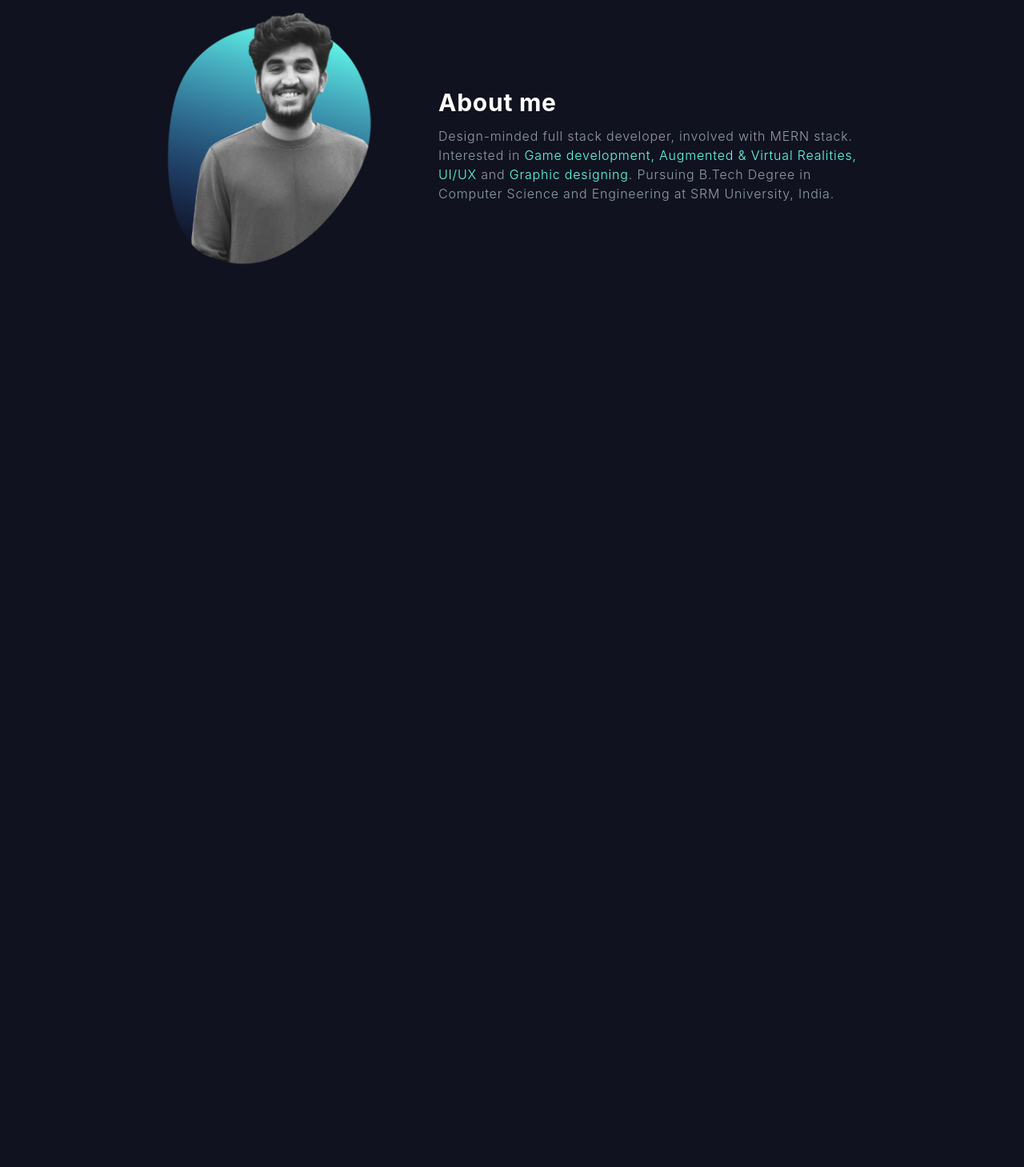
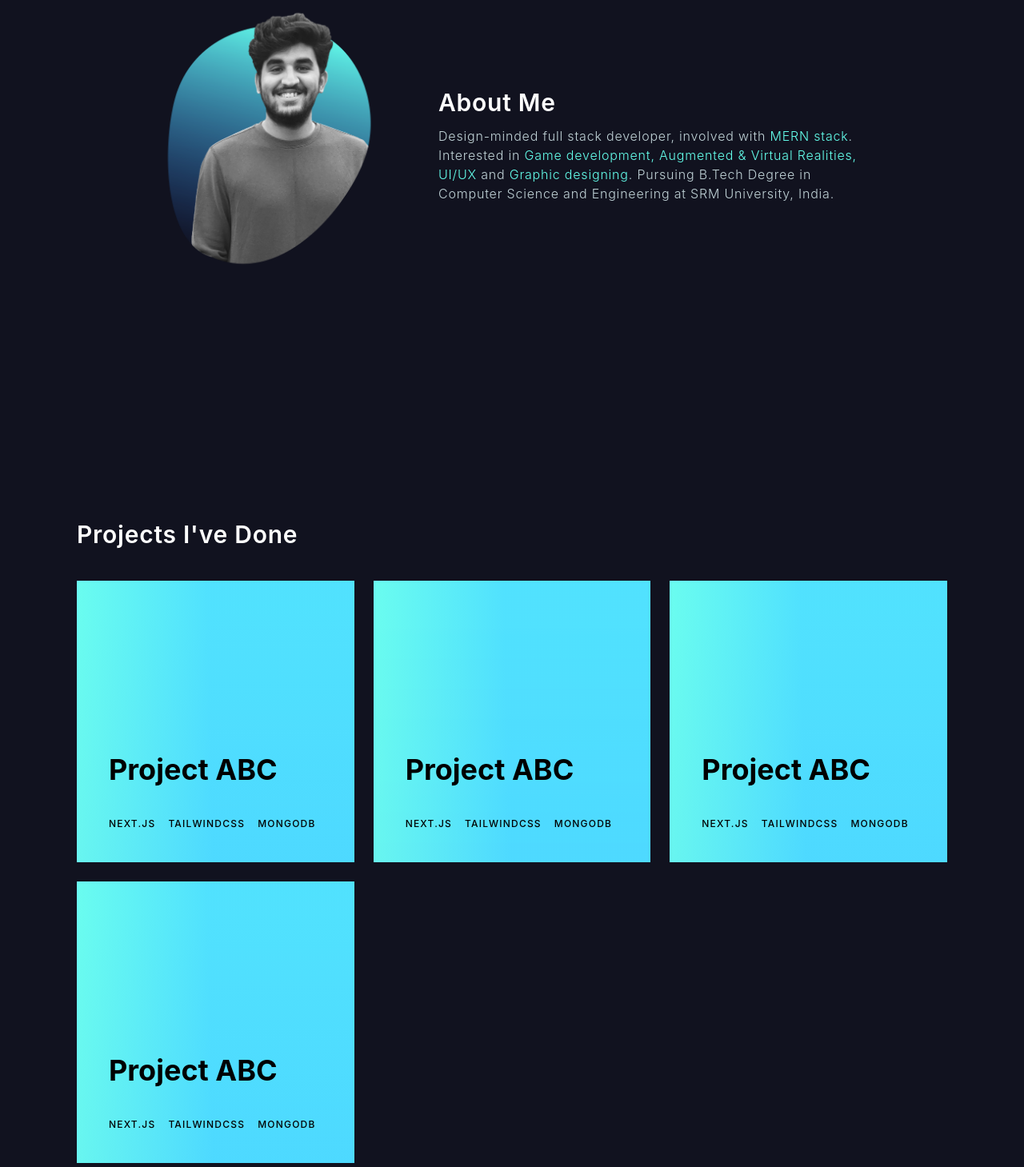
Before and after one commit to soilshubham/soilshubham.github.io, a React (Create React App) app: page / in a window 1280 px wide. Shown: the part 1031-2490 px from the top of the page at 80% size. Before the commit the page ends 1489 px from the top, so only its background shows below. Built offline with nearby package versions, Linux system fonts and the light colour scheme.

Commit message:
added project

```diff
--- a/package.json
+++ b/package.json
@@ -1,5 +1,6 @@
 {
   "name": "portfolio-new",
+  "homepage": "https://soilshubham.github.io",
   "version": "0.1.0",
   "private": true,
   "dependencies": {
@@ -12,6 +13,8 @@
     "web-vitals": "^2.1.4"
   },
   "scripts": {
+    "predeploy": "npm run build",
+    "deploy": "gh-pages -d build",
     "start": "react-scripts start",
     "build": "react-scripts build",
     "test": "react-scripts test",
--- a/src/App.js
+++ b/src/App.js
@@ -1,5 +1,6 @@
 import Homepage from "./Components/Homepage/Homepage";
 import About from "./Components/About/About";
+import Projects from "./Components/Projects/Projects";
 
 function App() {
   return (
@@ -7,6 +8,7 @@ function App() {
       <div className="relative h-full w-full p-4 md:p-24 overflow-hidden md:overflow-visible">
         <Homepage />
         <About />
+        <Projects />
       </div>
     </div>
   );
--- a/src/Components/About/About.jsx
+++ b/src/Components/About/About.jsx
@@ -5,12 +5,12 @@ const About = () => {
     <div className="relative z-10 mt-[22rem] md:mt-[25rem] flex justify-center gap-10 items-center flex-wrap">
       <img src={Avatar} alt="sahil" className="w-[20rem]" />
       <div className="max-w-xl text-white px-4">
-        <div className="font-bold tracking-wide mb-3 text-3xl text-center md:text-left">
-          About me
+        <div className="font-semibold tracking-wide mb-3 text-3xl text-center md:text-left">
+          About Me
         </div>
-        <div className="font-light tracking-wider text-[#e6fdff98] text-center md:text-left">
-          Design-minded full stack developer, involved with MERN stack.
-          Interested in{" "}
+        <div className="font-light tracking-wider text-[#e6fdffd1] text-center md:text-left">
+          Design-minded full stack developer, involved with{" "}
+          <span className="text-primary">MERN stack</span>. Interested in{" "}
           <span className="text-primary">
             Game development, Augmented & Virtual Realities, UI/UX
           </span>{" "}
--- /dev/null
+++ b/src/Components/Projects/ProjectCard.jsx
@@ -0,0 +1,16 @@
+import React from "react";
+
+const ProjectCard = () => {
+  return (
+    <div className="project-card w-full h-[22rem] p-10 text-black flex flex-col justify-end items-start">
+      <div className="font-bold text-4xl">Project ABC</div>
+      <div className="flex gap-4 tracking-widest mt-10 uppercase text-xs font-medium">
+        <span>Next.js</span>
+        <span>TailwindCSS</span>
+        <span>MongoDB</span>
+      </div>
+    </div>
+  );
+};
+
+export default ProjectCard;
--- /dev/null
+++ b/src/Components/Projects/Projects.css
@@ -0,0 +1,4 @@
+.project-card{
+    background: linear-gradient(88.71deg, rgba(103, 255, 237, 0.9) -2.61%, rgba(72, 222, 255, 0.9) 48.15%),
+    linear-gradient(180deg, #A1FFF4 11.25%, #81ACFF 100%);
+}
--- /dev/null
+++ b/src/Components/Projects/Projects.jsx
@@ -0,0 +1,21 @@
+import React from "react";
+import "./Projects.css";
+import ProjectCard from "./ProjectCard";
+
+const Projects = () => {
+  return (
+    <div className="text-white mt-[18rem]">
+      <div className="text-3xl font-semibold tracking-wide">
+        Projects I've Done
+      </div>
+      <div className="mt-10 grid grid-cols-1 md:grid-cols-3 md:gap-6 gap-6">
+        <ProjectCard />
+        <ProjectCard />
+        <ProjectCard />
+        <ProjectCard />
+      </div>
+    </div>
+  );
+};
+
+export default Projects;
```
Also changed, not shown: 1 other file (tests, documents, lock files or other folders).
